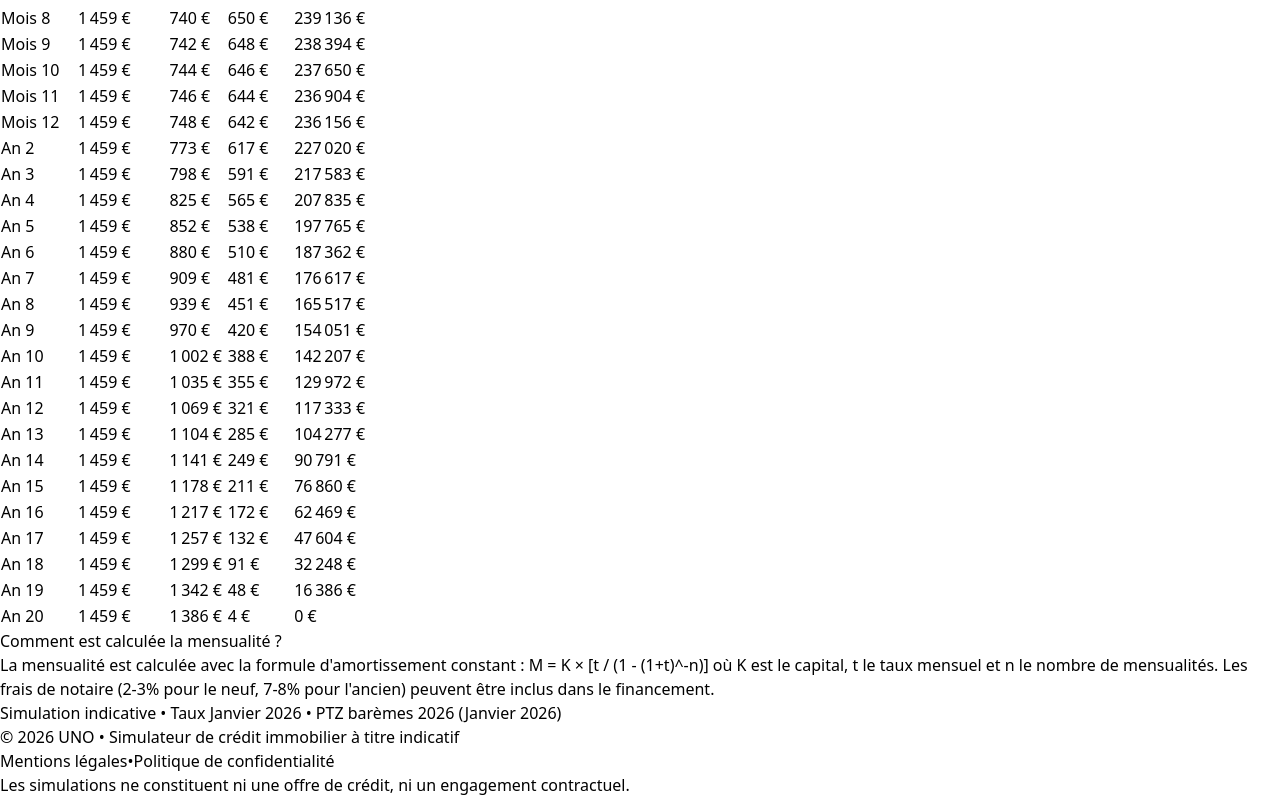
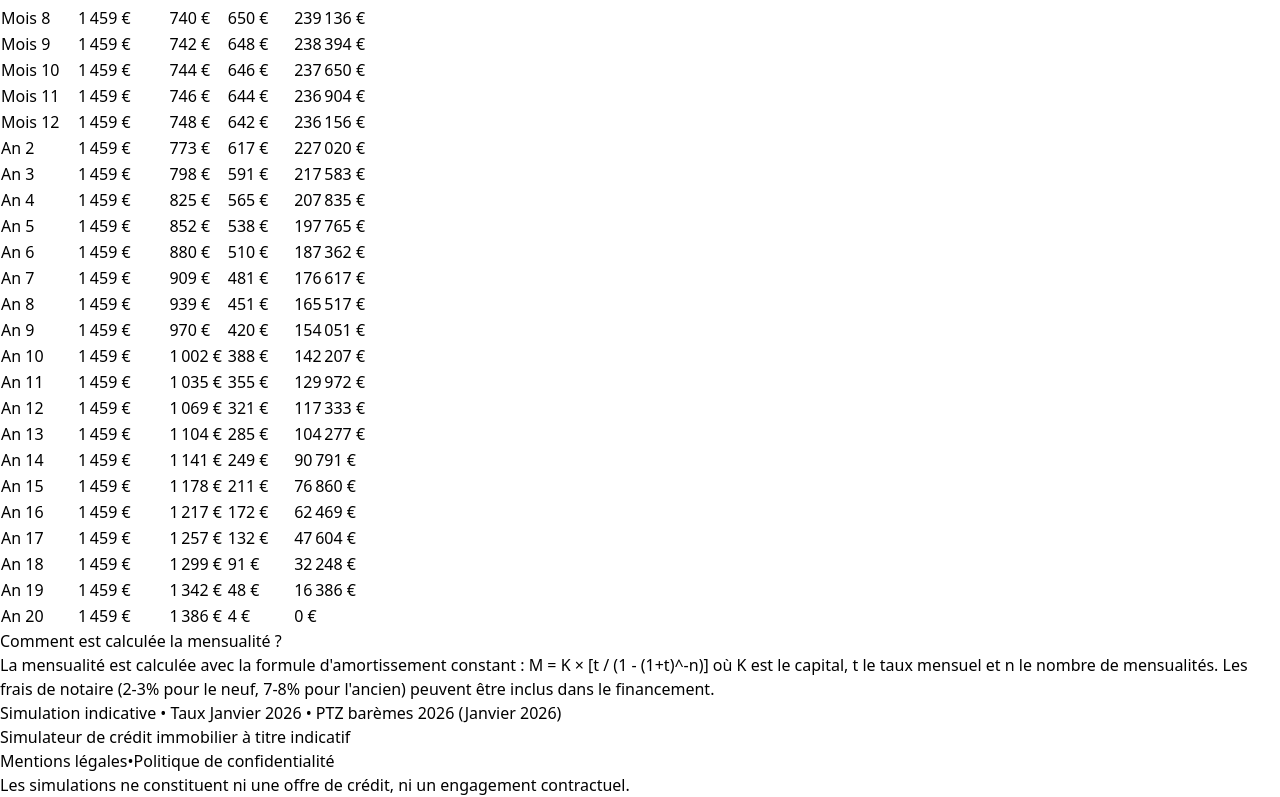
Before and after one commit to Carlo-Carlo-Carlo/calculateur-immo, a React (Vite) app: page / in a window 1280 px wide. Shown: the part 1043-1840 px from the top of the page. Built offline with nearby package versions, Linux system fonts and the light colour scheme.

Commit message:
Update App.tsx

```diff
--- a/src/App.tsx
+++ b/src/App.tsx
@@ -1565,7 +1565,7 @@ export default function CalculateurPretImmobilier() {
       <footer className="bg-slate-800 text-slate-300 py-8 px-4 mt-12">
         <div className="max-w-4xl mx-auto text-center">
           <p className="text-sm mb-3">
-            © {new Date().getFullYear()} UNO • Simulateur de crédit immobilier à titre indicatif
+            Simulateur de crédit immobilier à titre indicatif
           </p>
           <div className="flex justify-center gap-4 text-sm">
             <Link to="/mentions-legales" className="hover:text-white transition">Mentions légales</Link>
```
